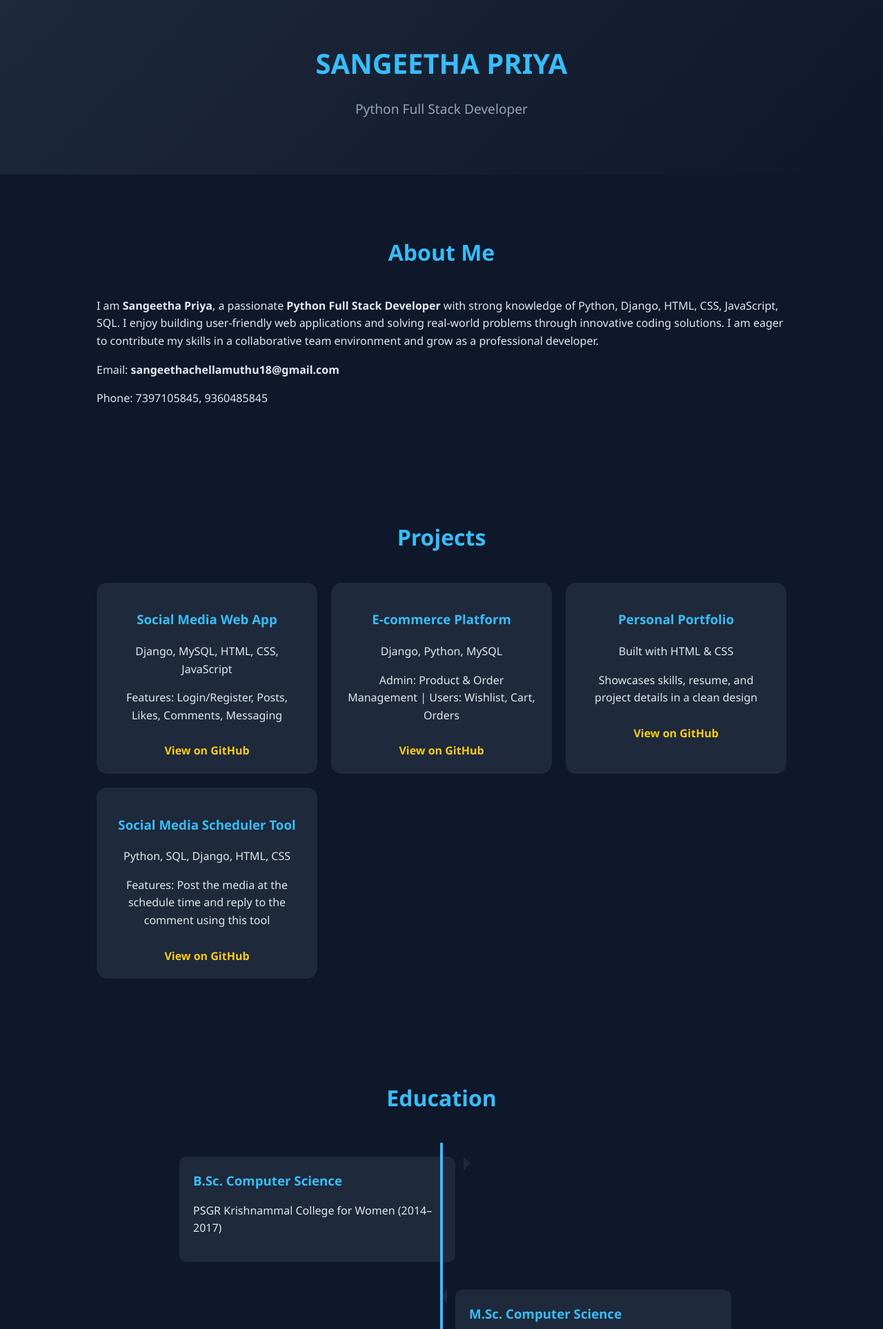
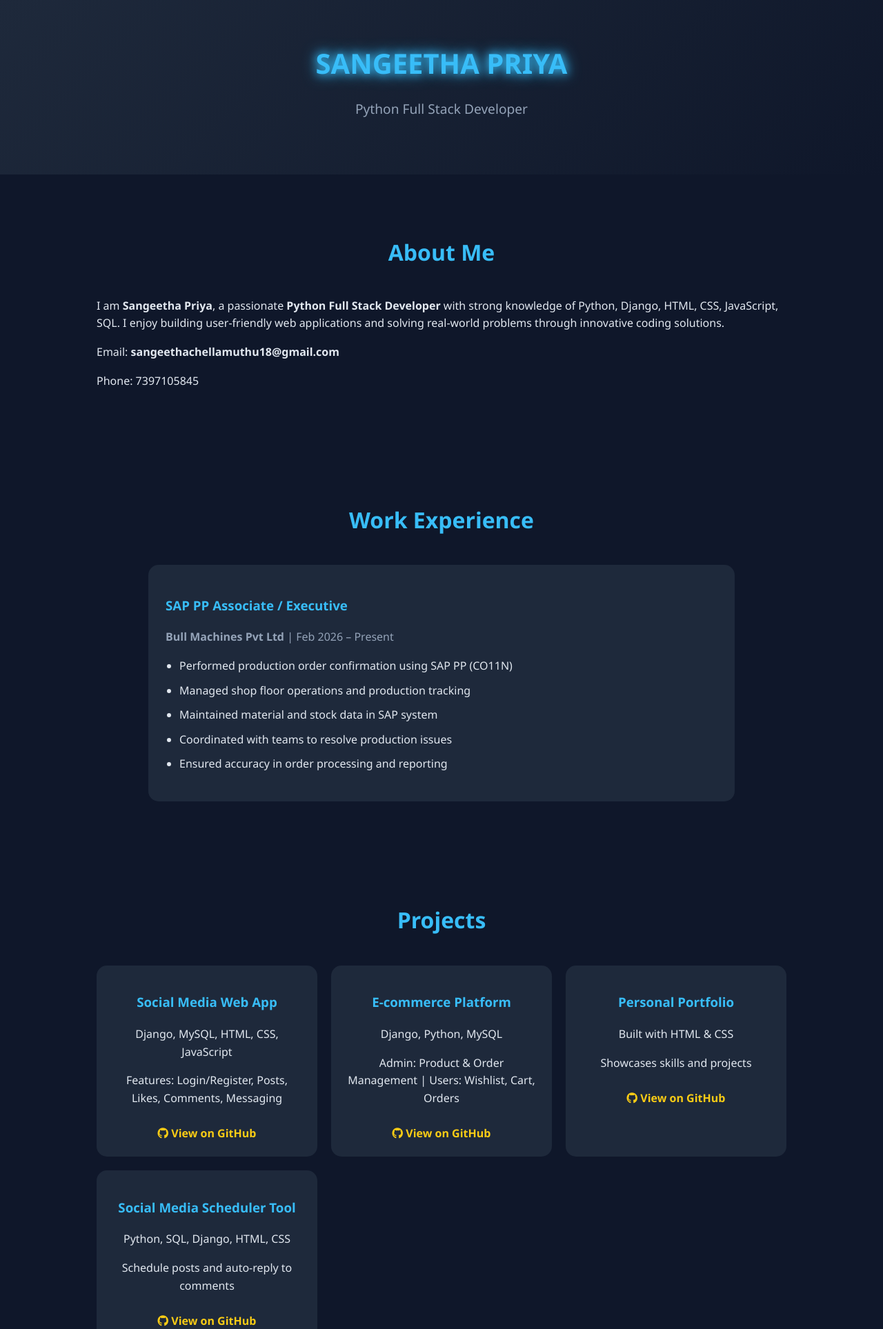
Before and after one commit to sangeethachellamuthu18-stack/portfolio, a Django app: page /resume/ in a window 1280 px wide. Shown: the top 1927 px of the page at 69% size. Run offline with Django 5.2, Linux system fonts and the light colour scheme.

Commit message:
Updated portfolio with animations and experience

```diff
--- a/resume/static/css/resume.css
+++ b/resume/static/css/resume.css
@@ -7,6 +7,53 @@
   color: #e2e8f0;
   line-height: 1.6;
   scroll-behavior: smooth;
+}
+/* ===== Header Animation ===== */
+
+/* Fade + Slide for header */
+header {
+  animation: fadeSlideDown 1.2s ease-out;
+}
+
+/* Name animation */
+header h1 {
+  animation: glowText 2s ease-in-out infinite alternate;
+}
+
+/* Subtitle animation */
+header p {
+  animation: fadeIn 2s ease-in;
+}
+
+/* Keyframes */
+@keyframes fadeSlideDown {
+  from {
+    opacity: 0;
+    transform: translateY(-50px);
+  }
+  to {
+    opacity: 1;
+    transform: translateY(0);
+  }
+}
+
+@keyframes fadeIn {
+  from {
+    opacity: 0;
+  }
+  to {
+    opacity: 1;
+  }
+}
+
+/* Glow effect */
+@keyframes glowText {
+  from {
+    text-shadow: 0 0 5px #38bdf8, 0 0 10px #38bdf8;
+  }
+  to {
+    text-shadow: 0 0 15px #38bdf8, 0 0 25px #38bdf8;
+  }
 }
 
 header {
@@ -40,10 +87,11 @@
   color: #38bdf8;
 }
 
-/* ===== Scroll Animation Core ===== */
+/* ===== Scroll Animation Core (UPDATED) ===== */
 .project-card,
 .timeline-item,
-.strength-card {
+.strength-card,
+.experience-card {   /* ✅ ADDED */
   opacity: 0;
   transform: translateY(40px);
   transition: opacity 0.8s ease-out, transform 0.8s ease-out;
@@ -51,9 +99,47 @@
 
 .project-card.show,
 .timeline-item.show,
-.strength-card.show {
+.strength-card.show,
+.experience-card.show {  /* ✅ ADDED */
   opacity: 1;
   transform: translateY(0);
+}
+
+/* ===== Work Experience (NEW) ===== */
+.experience-container {
+  display: flex;
+  justify-content: center;
+}
+
+.experience-card {
+  background: #1e293b;
+  padding: 25px;
+  border-radius: 15px;
+  width: 80%;
+  color: #e2e8f0;
+  transition: transform 0.4s ease, box-shadow 0.4s ease;
+}
+
+.experience-card h3 {
+  color: #38bdf8;
+}
+
+.experience-card p {
+  color: #94a3b8;
+}
+
+.experience-card ul {
+  margin-top: 15px;
+  padding-left: 20px;
+}
+
+.experience-card ul li {
+  margin-bottom: 10px;
+}
+
+.experience-card:hover {
+  transform: translateY(-10px);
+  box-shadow: 0 8px 20px rgba(56, 189, 248, 0.4);
 }
 
 /* ===== Projects Section ===== */
@@ -139,17 +225,14 @@
 .timeline-item-content {
   padding: 20px;
   background: #1e293b;
-  position: relative;
   border-radius: 10px;
-  color: #e2e8f0;
 }
 
 .timeline-item h3 {
-  margin: 0 0 10px;
   color: #38bdf8;
 }
 
-/* ===== Strengths Section ===== */
+/* ===== Strengths ===== */
 .strengths-container {
   display: grid;
   grid-template-columns: repeat(auto-fit, minmax(220px, 1fr));
@@ -161,7 +244,6 @@
   padding: 20px;
   border-radius: 15px;
   text-align: center;
-  color: #e2e8f0;
   transition: transform 0.4s ease, box-shadow 0.4s ease;
 }
 
@@ -183,7 +265,6 @@
 }
 
 .strength-card h3 {
-  margin: 10px 0;
   color: #38bdf8;
 }
 
@@ -192,7 +273,7 @@
   color: #94a3b8;
 }
 
-/* ===== Contact Section ===== */
+/* ===== Contact ===== */
 #contact {
   text-align: center;
   background: linear-gradient(135deg, #1e293b, #0f172a);
@@ -200,18 +281,9 @@
   border-top: 2px solid #38bdf8;
 }
 
-#contact h2 {
-  color: #38bdf8;
-  margin-bottom: 20px;
-}
-
-#contact p {
-  color: #94a3b8;
-}
-
 .contact-form {
   max-width: 600px;
-  margin: 20px auto 0;
+  margin: auto;
   display: flex;
   flex-direction: column;
   gap: 15px;
@@ -224,7 +296,6 @@
   border-radius: 10px;
   background: #0f172a;
   color: #e2e8f0;
-  font-size: 1rem;
 }
 
 .contact-form input:focus,
@@ -238,13 +309,10 @@
   color: #0f172a;
   border: none;
   border-radius: 10px;
-  font-size: 1rem;
   font-weight: bold;
   cursor: pointer;
-  transition: background 0.3s ease;
 }
 
 .contact-form button:hover {
   background: #facc15;
-  color: #0f172a;
 }
--- a/resume/templates/resume/resume.html
+++ b/resume/templates/resume/resume.html
@@ -3,10 +3,17 @@
 <head>
 <meta charset="UTF-8">
 <title>Portfolio</title>
+
 {% load static %}
 <link rel="stylesheet" href="{% static 'css/resume.css' %}">
+
+<!-- Font Awesome -->
+<link rel="stylesheet" href="https://cdnjs.cloudflare.com/ajax/libs/font-awesome/6.5.0/css/all.min.css">
+
 </head>
+
 <body>
+
 <header>
 <h1>SANGEETHA PRIYA</h1>
 <p>Python Full Stack Developer</p>
@@ -19,122 +26,176 @@
 I am <b>Sangeetha Priya</b>, a passionate <b>Python Full Stack Developer</b> with strong knowledge of
 Python, Django, HTML, CSS, JavaScript, SQL.
 I enjoy building user-friendly web applications and solving real-world problems through innovative coding solutions.
-      I am eager to contribute my skills in a collaborative team environment and grow as a professional developer.
 </p>
+
 <p>Email: <b>sangeethachellamuthu18@gmail.com</b></p>
-    <p>Phone: 7397105845, 9360485845</p>
+<p>Phone: 7397105845</p>
+</section>
+
+<!-- Work Experience -->
+<section id="experience">
+<h2>Work Experience</h2>
+
+<div class="experience-container">
+<div class="experience-card">
+<h3>SAP PP Associate / Executive</h3>
+<p><b>Bull Machines Pvt Ltd</b> | Feb 2026 – Present</p>
+
+<ul>
+<li>Performed production order confirmation using SAP PP (CO11N)</li>
+<li>Managed shop floor operations and production tracking</li>
+<li>Maintained material and stock data in SAP system</li>
+<li>Coordinated with teams to resolve production issues</li>
+<li>Ensured accuracy in order processing and reporting</li>
+</ul>
+</div>
+</div>
 </section>
 
 <!-- Projects -->
 <section id="projects">
 <h2>Projects</h2>
+
 <div class="projects-container">
+
 <div class="project-card">
 <h3>Social Media Web App</h3>
 <p>Django, MySQL, HTML, CSS, JavaScript</p>
 <p>Features: Login/Register, Posts, Likes, Comments, Messaging</p>
-        <a href="https://github.com/sangeethachellamuthu18-stack" target="_blank"><i class="fab fa-github"></i> View on GitHub</a>
+<a href="https://github.com/sangeethachellamuthu18-stack" target="_blank">
+<i class="fab fa-github"></i> View on GitHub
+</a>
 </div>
+
 <div class="project-card">
 <h3>E-commerce Platform</h3>
 <p>Django, Python, MySQL</p>
 <p>Admin: Product & Order Management | Users: Wishlist, Cart, Orders</p>
-        <a href="https://github.com/sangeethachellamuthu18-stack" target="_blank"><i class="fab fa-github"></i> View on GitHub</a>
+<a href="https://github.com/sangeethachellamuthu18-stack" target="_blank">
+<i class="fab fa-github"></i> View on GitHub
+</a>
 </div>
+
 <div class="project-card">
 <h3>Personal Portfolio</h3>
 <p>Built with HTML & CSS</p>
-        <p>Showcases skills, resume, and project details in a clean design</p>
-        <a href="https://github.com/sangeethachellamuthu18-stack" target="_blank"><i class="fab fa-github"></i> View on GitHub</a>
+<p>Showcases skills and projects</p>
+<a href="https://github.com/sangeethachellamuthu18-stack" target="_blank">
+<i class="fab fa-github"></i> View on GitHub
+</a>
 </div>
+
 <div class="project-card">
 <h3>Social Media Scheduler Tool</h3>
 <p>Python, SQL, Django, HTML, CSS</p>
-        <p>Features: Post the media at the schedule time and reply to the comment using this tool</p>
-        <a href="https://github.com/sangeethachellamuthu18-stack" target="_blank"><i class="fab fa-github"></i> View on GitHub</a>
+<p>Schedule posts and auto-reply to comments</p>
+<a href="https://github.com/sangeethachellamuthu18-stack" target="_blank">
+<i class="fab fa-github"></i> View on GitHub
+</a>
 </div>
+
 </div>
 </section>
 
-  <!-- Education Timeline -->
+<!-- Education -->
 <section id="education">
 <h2>Education</h2>
+
 <div class="timeline">
+
 <div class="timeline-item left">
 <div class="timeline-item-content">
 <h3>B.Sc. Computer Science</h3>
 <p>PSGR Krishnammal College for Women (2014–2017)</p>
 </div>
 </div>
+
 <div class="timeline-item right">
 <div class="timeline-item-content">
 <h3>M.Sc. Computer Science</h3>
 <p>PSGR Krishnammal College for Women (2017–2019)</p>
 </div>
 </div>
+
 </div>
 </section>
 
 <!-- Strengths -->
 <section id="strengths">
 <h2>Strengths</h2>
+
 <div class="strengths-container">
+
 <div class="strength-card">
 <i class="fas fa-bolt"></i>
 <h3>Quick Learner</h3>
-        <p>Adaptability to new technologies and environments with ease.</p>
+<p>Adaptability to new technologies</p>
 </div>
+
 <div class="strength-card">
 <i class="fas fa-brain"></i>
 <h3>Problem Solver</h3>
-        <p>Strong analytical and critical thinking skills to solve challenges.</p>
+<p>Strong analytical thinking</p>
 </div>
+
 <div class="strength-card">
 <i class="fas fa-users"></i>
 <h3>Team Player</h3>
-        <p>Excellent collaboration and communication within a team.</p>
+<p>Excellent collaboration skills</p>
 </div>
+
 <div class="strength-card">
 <i class="fas fa-check-circle"></i>
 <h3>Detail-Oriented</h3>
-        <p>Committed to quality and accuracy in every project delivered.</p>
+<p>Focused on quality and accuracy</p>
 </div>
+
 </div>
 </section>
 
 <!-- Contact -->
 <section id="contact">
 <h2>Contact Me</h2>
-    <p>I'd love to hear from you! Send me a message below 👇</p>
+
+<p>Send me a message 👇</p>
+
 <form class="contact-form" onsubmit="sendEmail(event)">
-      <input type="text" id="name" placeholder="Your Name" required>
-      <input type="email" id="email" placeholder="Your Email" required>
-      <textarea id="message" rows="5" placeholder="Your Message" required></textarea>
+<input type="text" placeholder="Your Name" required>
+<input type="email" placeholder="Your Email" required>
+<textarea rows="5" placeholder="Your Message" required></textarea>
 <button type="submit">Send Message</button>
 </form>
 </section>
 
+<!-- ✅ JavaScript (Animation FIXED) -->
 <script>
-    // Animate on scroll
-    const elements = document.querySelectorAll('.project-card, .timeline-item, .strength-card');
+const elements = document.querySelectorAll(
+'.project-card, .timeline-item, .strength-card, .experience-card'
+);
+
 function showOnScroll() {
 const triggerBottom = window.innerHeight * 0.9;
+
 elements.forEach(el => {
 const top = el.getBoundingClientRect().top;
+
 if (top < triggerBottom) {
 el.classList.add('show');
 }
 });
 }
+
+// Scroll + Load fix
 window.addEventListener('scroll', showOnScroll);
-    showOnScroll();
+window.addEventListener('load', showOnScroll);
 
-    // Contact form mock function (replace with backend later)
+// Contact form
 function sendEmail(event) {
 event.preventDefault();
 alert("Thank you! Your message has been sent.");
 document.querySelector('.contact-form').reset();
 }
 </script>
+
 </body>
 </html>
```
Lines whose indentation alone changed are shown as unchanged.
